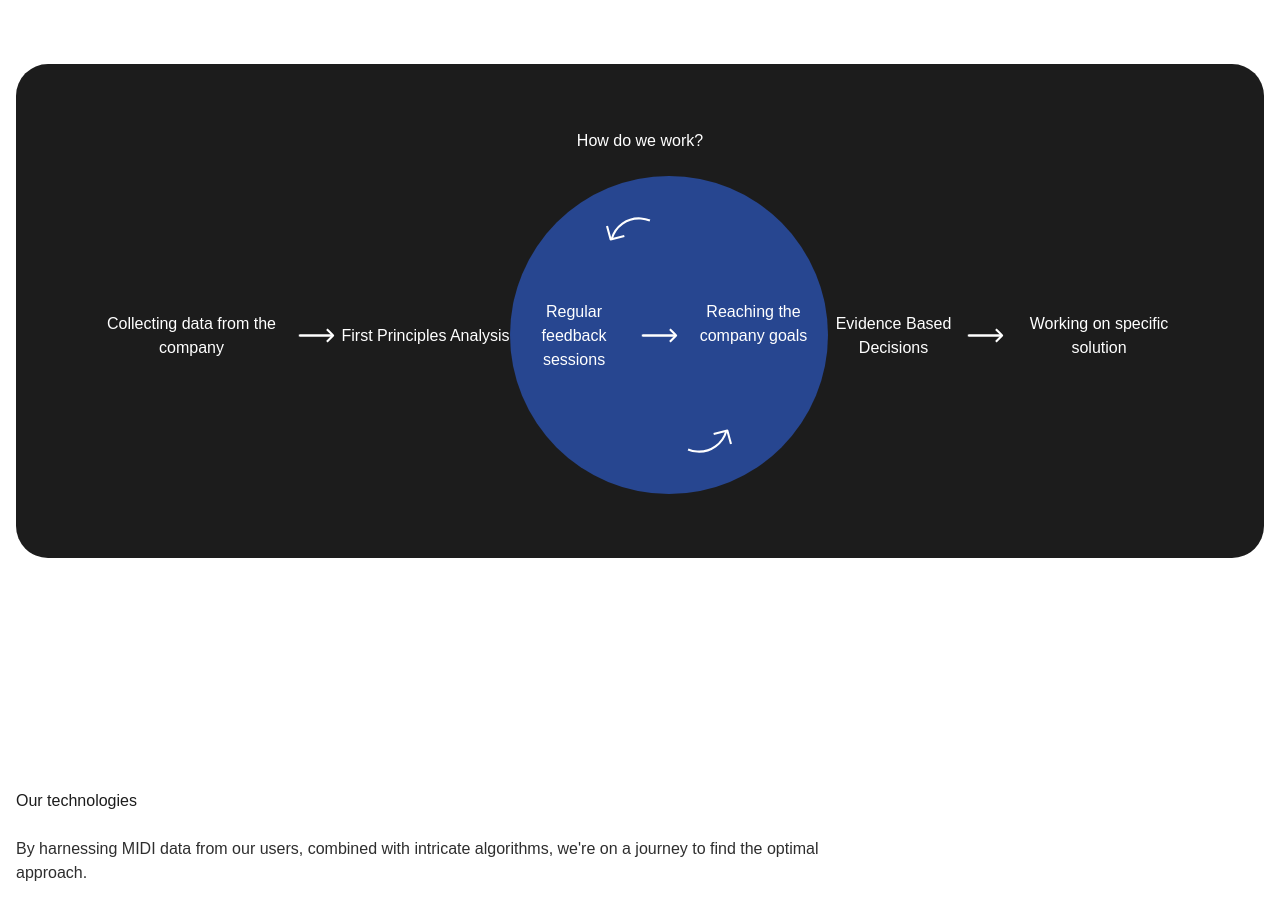
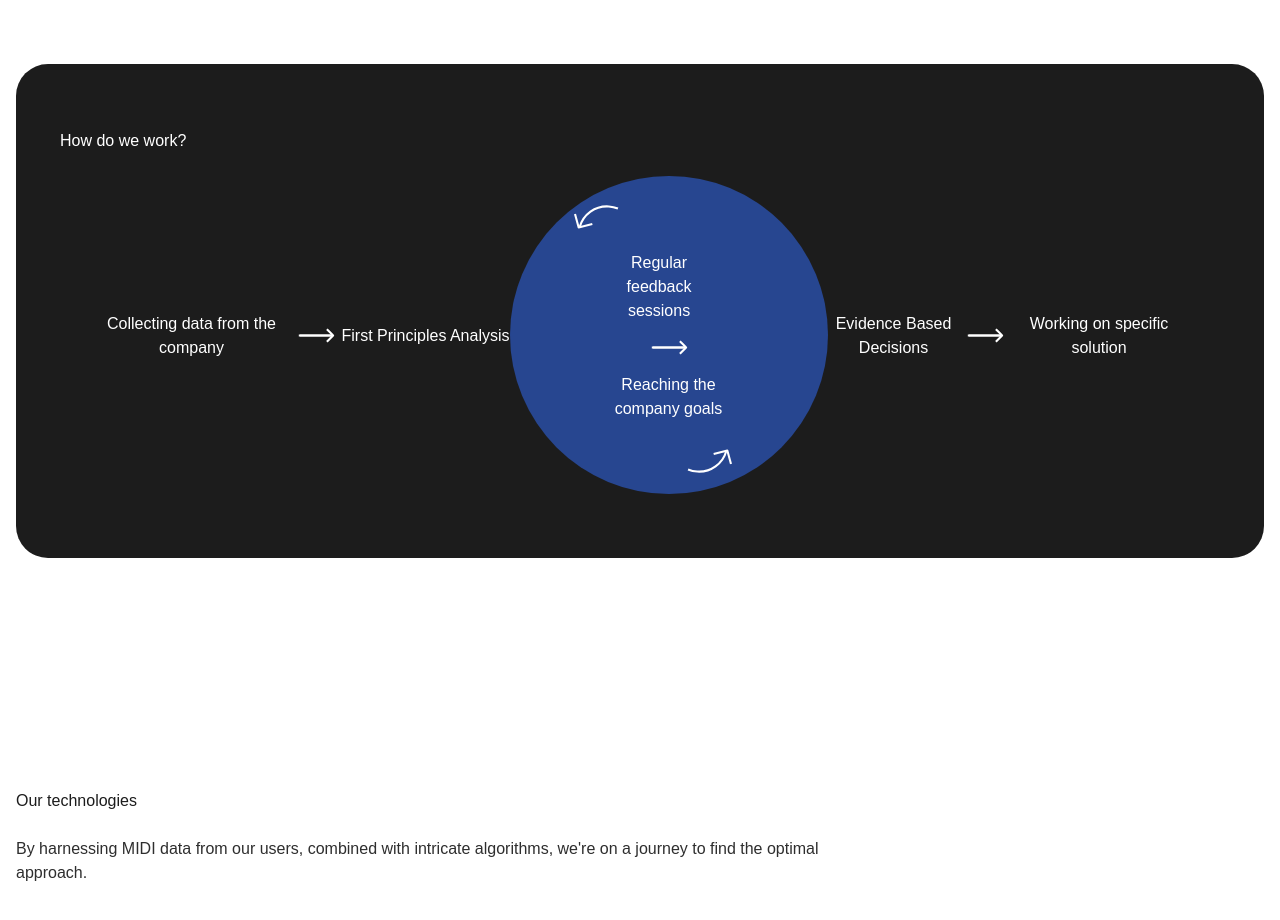
Before and after one commit to Nospoko/epr-landing, a Next.js app in the folder algrtm/: page /heavyIndustry in a window 1280 px wide. Shown: the part 1480-2400 px from the top of the page. Built offline with nearby package versions, Linux system fonts and the light colour scheme.

Commit message:
Diagram Component updated with correct styles

```diff
--- a/algrtm/src/components/DiagramComponent.js
+++ b/algrtm/src/components/DiagramComponent.js
@@ -5,7 +5,9 @@ const DiagramComponent = () => {
   return (
     <section className="w-full ">
       <div className=" bg-neutralLight-neutral10 w-full flex flex-col text-center items-center p-[2.75rem] lg:px-[2.75] lg:py-[4rem] xl:px-[6.75rem] xl:py-[5.88rem rounded-[2rem] text-neutralLight-neutral100 mb-[4rem] lg:mb-[7.19rem] ">
-        <div className=" h4 lg:h2SB xl:h2 lg:mb-[1.5rem]">How do we work?</div>
+        <div className=" flex w-full lg:items-start lg:justify-start h4 lg:h2SB xl:h2 lg:mb-[1.5rem]">
+          <p>How do we work?</p>
+        </div>
         <div className=" flex flex-col lg:flex-row items-center">
           <div className=" h6 my-[1.5rem] max-w-[12.5rem]">
             Collecting data from the company
@@ -23,13 +25,13 @@ const DiagramComponent = () => {
             <CustomIcon
               name="CurvedArrow"
               color="white"
-              className="absolute left-[6rem] top-9"
+              className="absolute left-[4rem] top-6"
             />
-            <div className="flex">
+            <div className="flex flex-col">
               <div className=" h6 max-w-[7.5rem]">
                 Regular feedback sessions
               </div>
-              <div className="flex items-end lg:items-center">
+              <div className="flex items-end lg:justify-center">
                 <CustomIcon
                   name="ArrowDownLong"
                   color="white"
@@ -45,7 +47,7 @@ const DiagramComponent = () => {
               <CustomIcon
                 name="CurvedArrow"
                 color="white"
-                className="rotate-180 absolute right-[6rem] bottom-9"
+                className="rotate-180 absolute right-[6rem] bottom-4"
               />
             </div>
           </div>
```
